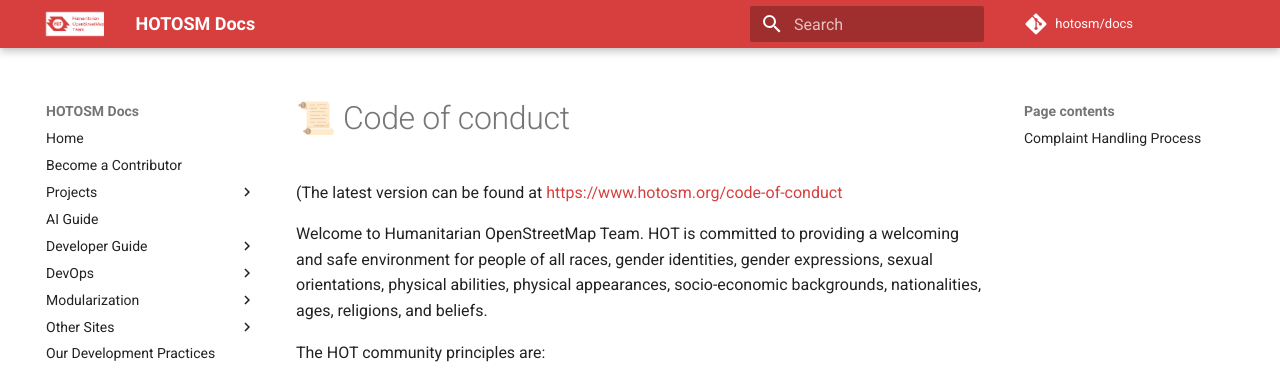
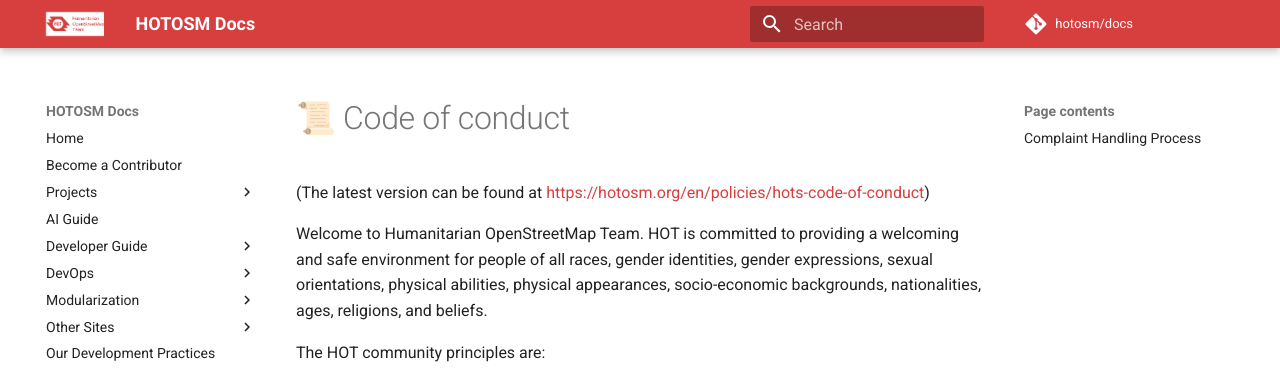
Before and after one commit to hotosm/docs, an MkDocs documentation site: the page built from docs/code-of-conduct.md, in a window 1280 px wide and 900 px high. Shown: the top 372 px of the window. Built offline with MkDocs 1.6.1 and Material for MkDocs 9.7.7, drawn with Linux system fonts in a browser that asks for light colours; comment, search, counter and statistics services are not loaded; some of the changed lines change nothing that is shown.

Commit message:
docs: links to privacy policy + code of conduct on main site

```diff
--- a/docs/code-of-conduct.md
+++ b/docs/code-of-conduct.md
@@ -1,6 +1,6 @@
 # 📜 Code of conduct
 
-(The latest version can be found at [https://www.hotosm.org/code-of-conduct][1]
+(The latest version can be found at [https://hotosm.org/en/policies/hots-code-of-conduct][1])
 
 Welcome to Humanitarian OpenStreetMap Team. HOT is committed to providing a
 welcoming and safe environment for people of all races, gender identities,
@@ -142,7 +142,7 @@
 All complaints will be considered confidential.
 The full process is [described here][13] .
 
-[1]: https://www.hotosm.org/code-of-conduct
+[1]: https://hotosm.org/en/policies/hots-code-of-conduct
 [3]: https://adainitiative.org/2014/02/18/howto-design-a-code-of-conduct-for-your-community/
 [4]: https://github.com/drtortoise/critical-algorithm-studies/blob/master/code-of-conduct.md
 [5]: https://github.com/AmericanRedCross/team-code-of-conduct
--- a/mkdocs.yml
+++ b/mkdocs.yml
@@ -187,4 +187,4 @@
   - Our Development Practices: dev-practices.md
   - Tech Contacts: tech-contacts.md
   - Code of Conduct: code-of-conduct.md
-  - Privacy Policy: https://www.hotosm.org/privacy.html
+  - Privacy Policy: https://hotosm.org/en/policies/privacy-policy/
```
